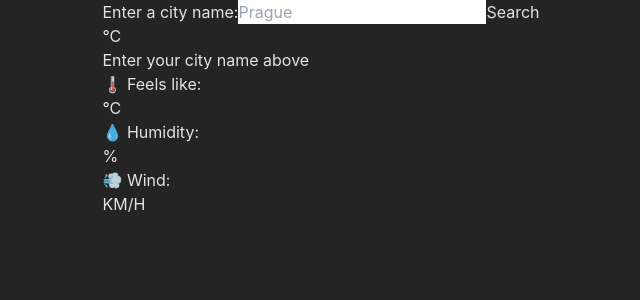
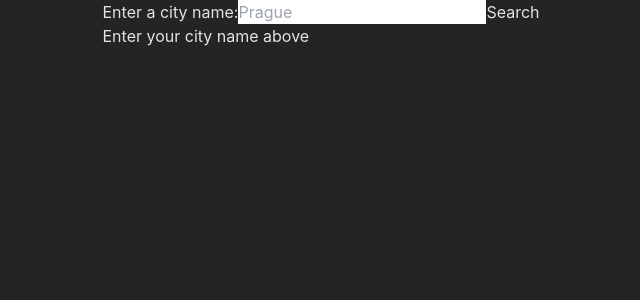
Before and after one commit to Medvezo/Beep-Weather, a React (Vite) app: page / in a window 1280 px wide. Shown: the top 300 px of the page, without its empty margins (319-959 px from the left). Built offline with nearby package versions, Linux system fonts and the light colour scheme.

Commit message:
feat: add error handling in WeatherCard comp

```diff
--- a/src/components/WeatherCard.tsx
+++ b/src/components/WeatherCard.tsx
@@ -1,59 +1,67 @@
-import { useEffect } from "react";
+import { useState, useEffect } from "react";
 import { WeatherType, weatherIcons } from "../lib/const";
+import { toast } from "react-toastify";
 
 export default function WeatherCard(weather: any) {
+	const [statusMessage, setStatusMessage] = useState(
+		"Enter your city name above"
+	);
+	const data = weather.weather;
+
 	useEffect(() => {
-		console.log(weather);
-	}, [weather]);
+		console.log(data.response);
+		if (data.response && data.response.status === 404) {
+			setStatusMessage("There is no such city");
+			toast.error("There is no such city");
+		}
+	}, [data]);
 
-	const isValidMain = !!weather.weather.main;
-	const data = weather.weather;
+	let isValidMain = !!weather.weather.main;
 
 	const getWeatherIcon = (main: WeatherType) => weatherIcons[main] || "🌍";
 
 	return (
 		<section className="flex flex-col gap-10 bg-white p-5 rounded-lg text-black w-full px-3 min-w-80 sm:min-w-96 sm:max-w-md">
-			<div className="flex sm:flex-row flex-col gap-10 sm:divide-x-2 divide-slate-950/80 p-5">
-				<div className="flex  justify-center items-center gap-5">
+			<div className="flex sm:flex-row flex-col justify-center items-center gap-10 sm:divide-x-2 divide-slate-950/80 p-5">
+				{isValidMain ? (
+					<div className="flex justify-center items-center gap-5">
 						<h2 className="text-3xl">{data.name}</h2>
-					<p className="text-3xl ">
-						{isValidMain && data.main.temp.toFixed()}°C
-					</p>
+						<p className="text-3xl ">{`${data.main.temp.toFixed()}°C`}</p>
+					</div>
+				) : (
+					<p className="font-bold text-xl">{statusMessage}</p>
+				)}
+
+				{isValidMain && (
+					<aside className="flex pl-10 gap-3 justify-center items-center">
+						<p className="text-5xl">{getWeatherIcon(data.weather[0].main)}</p>
+						<p className="text-xl font-bold">{data.weather[0].main}</p>
+					</aside>
+				)}
 			</div>
 
-				<aside className="flex pl-10  gap-3 justify-center items-center">
-					<p className="text-5xl">
-						{data.weather && getWeatherIcon(data.weather[0].main)}
-					</p>
-					{/* Using the function to get icon */}
-					<p className="text-xl font-bold">
-						{data.weather ? data.weather[0].main : "Enter your city name above"}
-					</p>
-				</aside>
-			</div>
-
-			<aside className="flex justify-between items-center p-5 rounded-xl bg-slate-300 px-3 sm:flex-row flex-col gap-5 sm:gap-0 divide-y-2 sm:divide-x-2 sm:divide-y-0 divide-slate-600/30 ">
+			{isValidMain && (
+				<aside className="flex justify-between items-center p-5 rounded-xl bg-slate-300 px-3 sm:flex-row flex-col gap-5 sm:gap-0 divide-y-2 sm:divide-x-2 sm:divide-y-0 divide-slate-600/30">
 					<div className="flex flex-col justify-center items-center p-1">
-					<p className="text-xl ">🌡️ Feels like:</p>
+						<p className="text-xl">🌡️ Feels like:</p>
 						<p className="text-lg font-bold">
-						{isValidMain && data.main.feels_like.toFixed()}°C
+							{data.main.feels_like.toFixed()}°C
 						</p>
 					</div>
 
 					<div className="flex flex-col justify-center items-center px-3">
-					<p className="text-xl ">💧 Humidity:</p>
-					<p className="text-lg font-bold">
-						{isValidMain && data.main.humidity}%
-					</p>
+						<p className="text-xl">💧 Humidity:</p>
+						<p className="text-lg font-bold">{data.main.humidity}%</p>
 					</div>
 
 					<div className="flex flex-col justify-center items-center px-3">
-					<p className="text-xl ">💨 Wind:</p>
+						<p className="text-xl">💨 Wind:</p>
 						<p className="text-lg font-bold">
-						{data.wind && data.wind.speed.toFixed()} KM/H{" "}
+							{data.wind.speed.toFixed()} KM/H
 						</p>
 					</div>
 				</aside>
+			)}
 		</section>
 	);
 }
```
Lines whose indentation alone changed are shown as unchanged.
